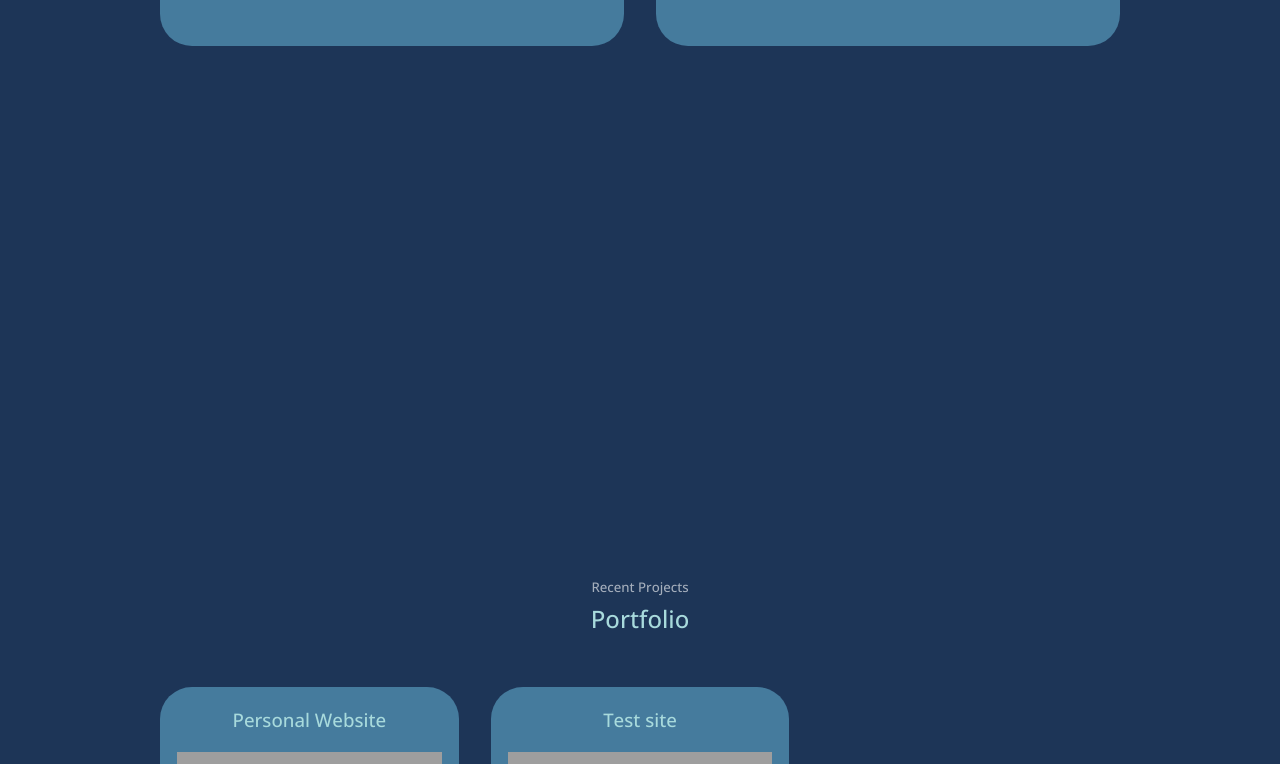
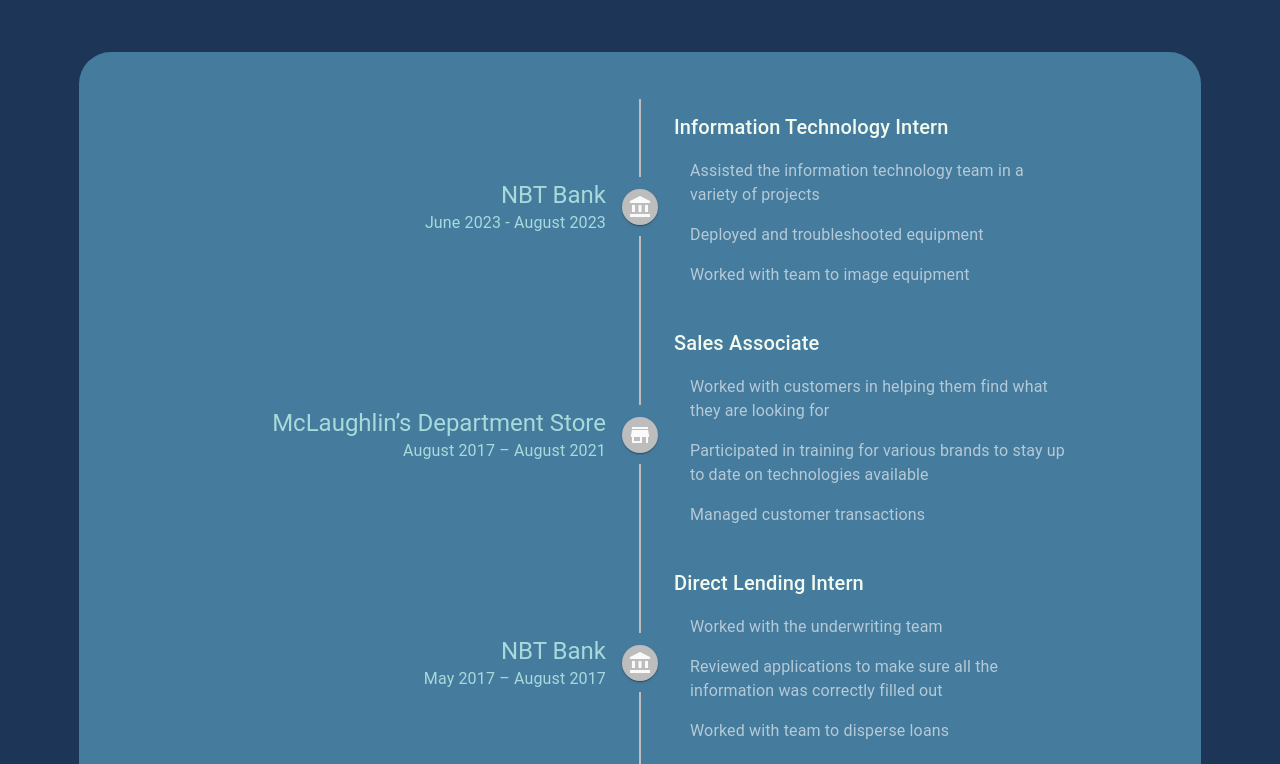
Before and after one commit to michaelmcl12/portfolio, a React (Create React App) app: page / in a window 1280 px wide. Shown: the part 2176-2940 px from the top of the page. Built offline with nearby package versions, Linux system fonts and the light colour scheme; grey boxes are pictures that could not be loaded.

Commit message:
Added work experience section and timeline

```diff
--- a/package.json
+++ b/package.json
@@ -5,6 +5,8 @@
   "dependencies": {
     "@emotion/react": "^11.11.0",
     "@emotion/styled": "^11.11.0",
+    "@mui/icons-material": "^5.11.16",
+    "@mui/lab": "^5.0.0-alpha.133",
     "@mui/material": "^5.13.2",
     "@testing-library/jest-dom": "^5.16.5",
     "@testing-library/react": "^13.4.0",
--- a/src/App.jsx
+++ b/src/App.jsx
@@ -1,14 +1,14 @@
-import React from 'react';
+import React from 'react'
 
 //Import components
-import Header from './Components/Header/Header.jsx';
-import Nav from './Components/Nav/Nav.jsx';
-import About from './Components/About/About.jsx';
-import Experience from './Components/Experience/Experience.jsx';
-import Contact from './Components/Contact/Contact.jsx';
-import Education from './Components/Education/Education.jsx';
-import Portfolio from './Components/Portfolio/Portfolio.jsx';
-
+import Header from './Components/Header/Header.jsx'
+import Nav from './Components/Nav/Nav.jsx'
+import About from './Components/About/About.jsx'
+import Experience from './Components/Experience/Experience.jsx'
+import Contact from './Components/Contact/Contact.jsx'
+import Education from './Components/Education/Education.jsx'
+import Portfolio from './Components/Portfolio/Portfolio.jsx'
+import Work from './Components/Work/Work.jsx'
 
 const App = () => {
     return (
@@ -17,6 +17,7 @@
          <Nav />
          <About />
          <Education />
+         <Work />
          <Portfolio />
          <Experience />
          <Contact />
--- /dev/null
+++ b/src/Components/Work/Work.css
@@ -0,0 +1,13 @@
+.timeline_container {
+    background: var(--bg-color-variant);
+    padding: 2.5rem 5rem;
+    border-radius: 2rem;
+    border: 1px solid transparent;
+    transition: var(--transition);
+}
+
+.timeline_container:hover {
+    background: transparent;
+    border-color: var(--primary-color-variant);
+    cursor: default;
+}
--- /dev/null
+++ b/src/Components/Work/Work.jsx
@@ -0,0 +1,19 @@
+import React from 'react'
+import './Work.css'
+import WorkTimeline from './WorkTimeLine'
+
+const Work = () => {
+  return (
+    <section id='work'>
+      <h5>Where I worked</h5>
+      <h2>Work Experience</h2>
+
+      <div className='container timeline_container'>
+        <WorkTimeline />
+      </div>
+
+    </section>
+  )
+}
+
+export default Work
--- /dev/null
+++ b/src/Components/Work/WorkTimeLine.jsx
@@ -0,0 +1,126 @@
+import * as React from 'react';
+import Timeline from '@mui/lab/Timeline';
+import TimelineItem from '@mui/lab/TimelineItem';
+import TimelineSeparator from '@mui/lab/TimelineSeparator';
+import TimelineConnector from '@mui/lab/TimelineConnector';
+import TimelineContent from '@mui/lab/TimelineContent';
+import TimelineOppositeContent from '@mui/lab/TimelineOppositeContent';
+import TimelineDot from '@mui/lab/TimelineDot';
+import AccountBalanceIcon from '@mui/icons-material/AccountBalance';
+import StoreIcon from '@mui/icons-material/Store';
+import Typography from '@mui/material/Typography';
+import List from '@mui/material/List';
+import ListItem from '@mui/material/ListItem';
+
+export default function WorkTimeline() {
+  return (
+    <Timeline>
+      <TimelineItem>
+        <TimelineOppositeContent
+          sx={{ m: 'auto 0' }}
+          align="right"
+          variant="h5"
+          color="#a8dadc"
+        >
+          NBT Bank
+          <Typography>June 2023 - August 2023</Typography>
+        </TimelineOppositeContent>
+        <TimelineSeparator>
+          <TimelineConnector />
+          <TimelineDot>
+            <AccountBalanceIcon />
+          </TimelineDot>
+          <TimelineConnector />
+        </TimelineSeparator>
+        <TimelineContent sx={{ py: '12px', px: 2 }}>
+          <Typography variant="h6" component="span" color="#f1faee">
+             Information Technology Intern
+          </Typography>
+          <List>
+            <ListItem >
+              <Typography color="rgba(255, 255, 255, 0.6)">Assisted the information technology team in a variety of projects</Typography>
+            </ListItem>
+            <ListItem >
+              <Typography color="rgba(255, 255, 255, 0.6)">Deployed and troubleshooted equipment</Typography>
+            </ListItem>
+            <ListItem >
+              <Typography color="rgba(255, 255, 255, 0.6)">Worked with team to image equipment</Typography>
+            </ListItem>
+          </List>
+        </TimelineContent>
+      </TimelineItem>
+
+      <TimelineItem>
+        <TimelineOppositeContent
+          sx={{ m: 'auto 0' }}
+          align="right"
+          variant="h5"
+          color="#a8dadc"
+        >
+          McLaughlin’s Department Store
+          <Typography>August 2017 – August 2021</Typography>
+        </TimelineOppositeContent>
+        <TimelineSeparator>
+          <TimelineConnector />
+          <TimelineDot>
+            <StoreIcon/>
+          </TimelineDot>
+          <TimelineConnector />
+        </TimelineSeparator>
+        <TimelineContent sx={{ py: '12px', px: 2 }}>
+          <Typography variant="h6" component="span" color="#f1faee">
+            Sales Associate
+          </Typography>
+          <List>
+            <ListItem >
+              <Typography color="rgba(255, 255, 255, 0.6)">Worked with customers in helping them find what they are looking for </Typography>
+            </ListItem>
+            <ListItem >
+              <Typography color="rgba(255, 255, 255, 0.6)">Participated in training for various brands to stay up to date on technologies available </Typography>
+            </ListItem>
+            <ListItem >
+              <Typography color="rgba(255, 255, 255, 0.6)">Managed customer transactions </Typography>
+            </ListItem>
+          </List>
+        </TimelineContent>
+      </TimelineItem>
+
+
+      <TimelineItem>
+        <TimelineOppositeContent
+          sx={{ m: 'auto 0' }}
+          align="right"
+          variant="h5"
+          color="#a8dadc"
+        >
+          NBT Bank
+          <Typography>May 2017 – August 2017</Typography>
+        </TimelineOppositeContent>
+        <TimelineSeparator>
+          <TimelineConnector />
+          <TimelineDot>
+            <AccountBalanceIcon />
+          </TimelineDot>
+          <TimelineConnector />
+        </TimelineSeparator>
+        <TimelineContent sx={{ py: '12px', px: 2 }}>
+          <Typography variant="h6" component="span" color="#f1faee">
+            Direct Lending Intern
+          </Typography>
+          <List>
+            <ListItem >
+              <Typography color="rgba(255, 255, 255, 0.6)">Worked with the underwriting team</Typography>
+            </ListItem>
+            <ListItem >
+              <Typography color="rgba(255, 255, 255, 0.6)">Reviewed applications to make sure all the information was correctly filled out</Typography>
+            </ListItem>
+            <ListItem >
+              <Typography color="rgba(255, 255, 255, 0.6)">Worked with team to disperse loans</Typography>
+            </ListItem>
+          </List>
+        </TimelineContent>
+      </TimelineItem>
+
+     </Timeline>
+  );
+}
--- a/src/index.css
+++ b/src/index.css
@@ -59,7 +59,7 @@
 
 section {
     margin-top: 5rem;
-    height: 100vh;
+    height: auto;
 }
 
 section > h2, section > h5 {
```
Also changed, not shown: 1 other file (tests, documents, lock files or other folders).
